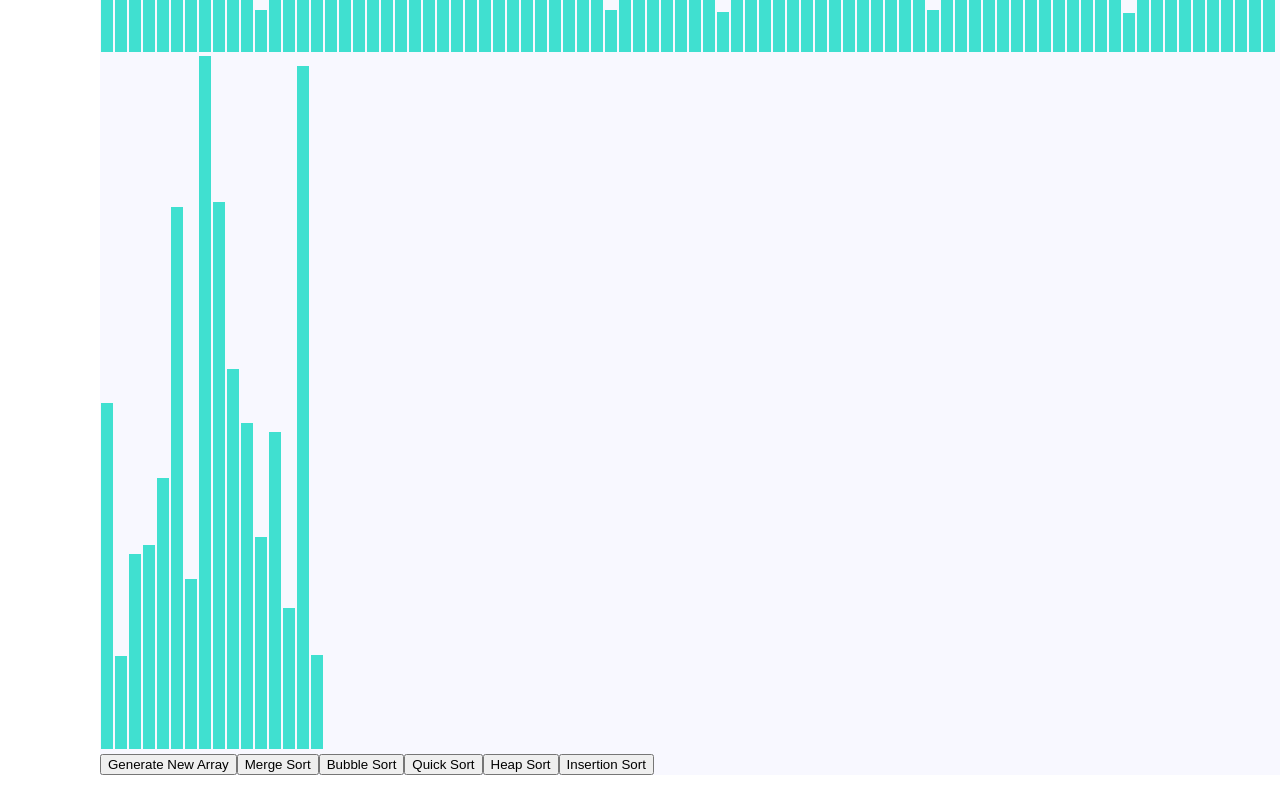
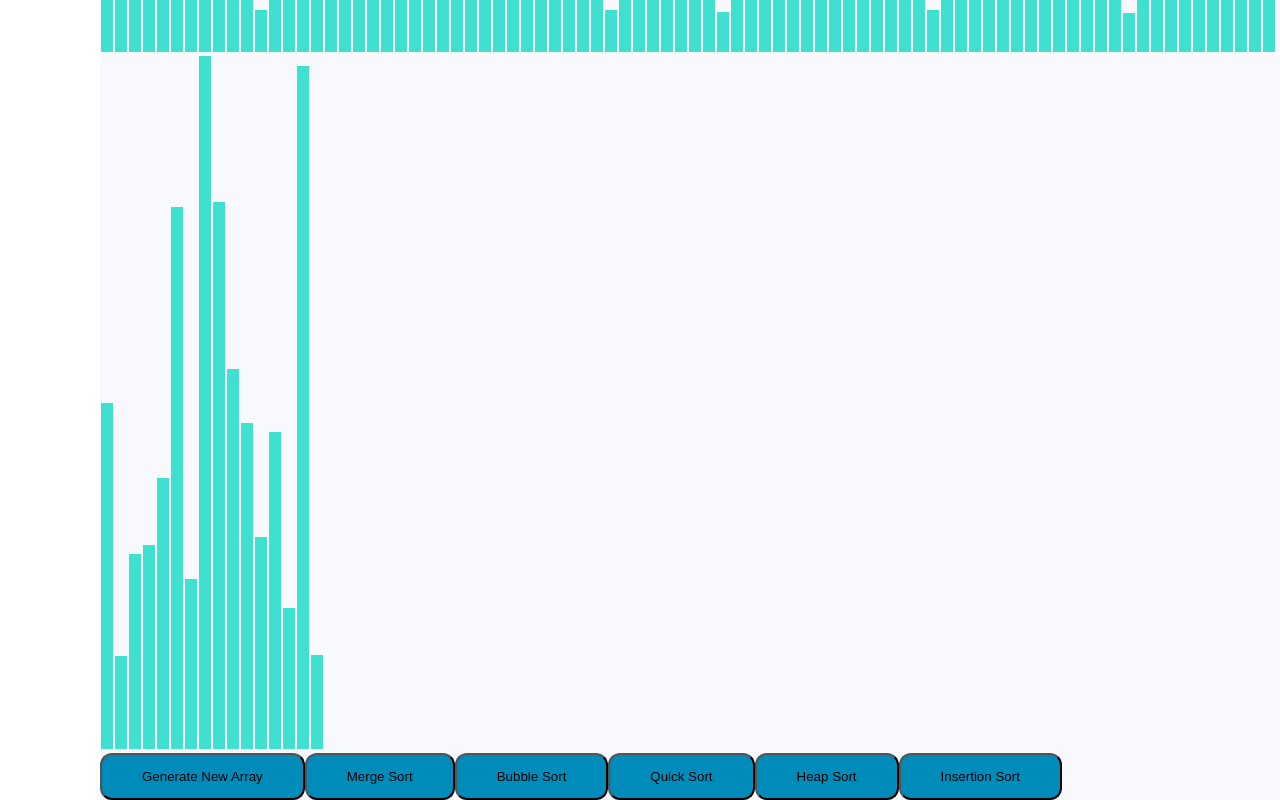
Before and after one commit to anubhavcu/Sorting-Visualizer, a React (Create React App) app: page / in a window 1280 px wide. Shown: the part 659-1459 px from the top of the page. Before the commit the page ends 1434 px from the top, so only its background shows below. Built offline with nearby package versions, Linux system fonts and the light colour scheme.

Commit message:
some more changes

```diff
--- a/src/components/SortingVisualizer.css
+++ b/src/components/SortingVisualizer.css
@@ -10,6 +10,28 @@
   display: inline-block;
   margin: 0 1px;
 }
+
+.button {
+  background-color: #008cba;
+  /* margin-top: auto;
+  margin-left: 20px;
+  margin-right: 20px; */
+  margin: auto;
+  border-radius: 12px;
+  padding: 14px 40px;
+  -webkit-transition-duration: 0.4s;
+  transition-duration: 0.4s;
+}
+.button:hover {
+  background-color: #4caf50; /* Green */
+  color: white;
+  box-shadow: 0 12px 16px 0 rgba(0, 0, 0, 0.24),
+    0 17px 50px 0 rgba(0, 0, 0, 0.19);
+}
+/* .disabled {
+  opacity: 0.6;
+  cursor: not-allowed;
+} */
 /* .buttons {
   /* position: relative; */
 /* t r b l */
--- a/src/components/SortingVisualizer.jsx
+++ b/src/components/SortingVisualizer.jsx
@@ -1,22 +1,15 @@
 import React, { Component } from "react";
 import { getMergeSortAnimations } from "../sortingAlgorithms/mergeSort";
 import { bubbleSortAnimations } from "../sortingAlgorithms/bubbleSort";
-import { insertionSortAnimations } from "../sortingAlgorithms/insertionSort";
+// import { insertionSortAnimations } from "../sortingAlgorithms/insertionSort";
 import "./SortingVisualizer.css";
 
-// const numberOfElementsInArray = 175;
 const numberOfElementsInArray = 100;
 
 const ANIMATION_SPEED_MS = 10;
-// Change this value for the speed of the animations.
 
-// Change this value for the number of bars (value) in the array.
-// const NUMBER_OF_ARRAY_BARS = 310;
-
-// This is the main color of the array bars.
 const PRIMARY_COLOR = "green";
 
-// This is the color of array bars that are being compared throughout the animations.
 const SECONDARY_COLOR = "red";
 
 const FINAL_COLOR = "pink";
@@ -220,42 +213,42 @@ export class SortingVisualizer extends Component {
         >
           <button
             className="button"
-            className="btn btn-primary btn-sm m-2"
+            // className="btn btn-primary btn-sm m-2"
             onClick={() => this.genRandomArray()}
           >
             Generate New Array
           </button>
           <button
             className="button"
-            className="btn btn-primary btn-sm m-2"
+            // className="btn btn-primary btn-sm m-2"
             onClick={() => this.mergeSort()}
           >
             Merge Sort
           </button>
           <button
             className="button"
-            className="btn btn-primary btn-sm m-2"
+            // className="btn btn-primary btn-sm m-2"
             onClick={() => this.bubbleSort()}
           >
             Bubble Sort
           </button>
           <button
             className="button"
-            className="btn btn-primary btn-sm m-2"
+            // className="btn btn-primary btn-sm m-2"
             onClick={() => this.quickSort()}
           >
             Quick Sort
           </button>
           <button
             className="button"
-            className="btn btn-primary btn-sm m-2"
+            // className="btn btn-primary btn-sm m-2"
             onClick={() => this.genRandomArray()}
           >
             Heap Sort
           </button>
           <button
             className="button"
-            className="btn btn-primary btn-sm m-2"
+            // className="btn btn-primary btn-sm m-2"
             onClick={() => this.genRandomArray()}
           >
             Insertion Sort
```
